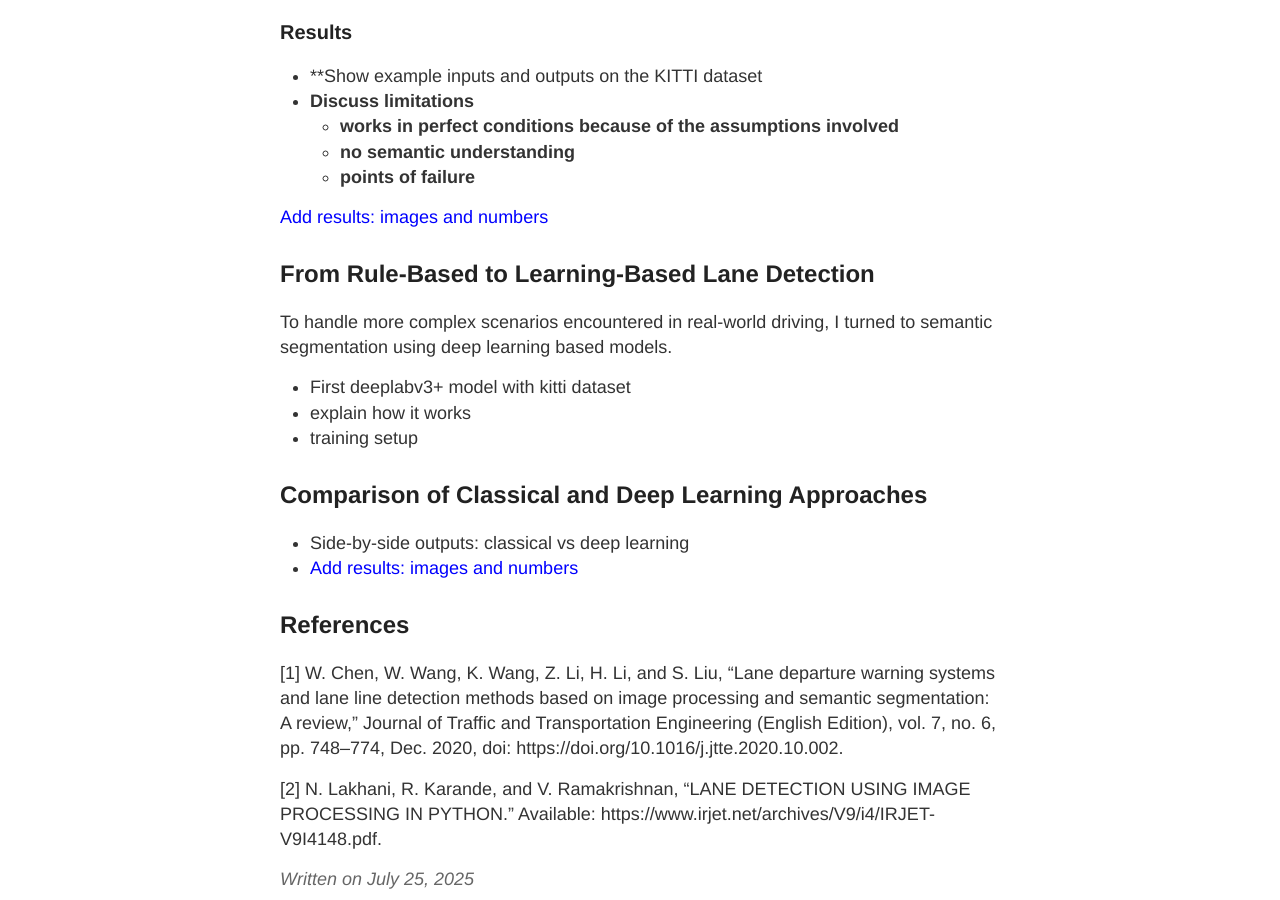
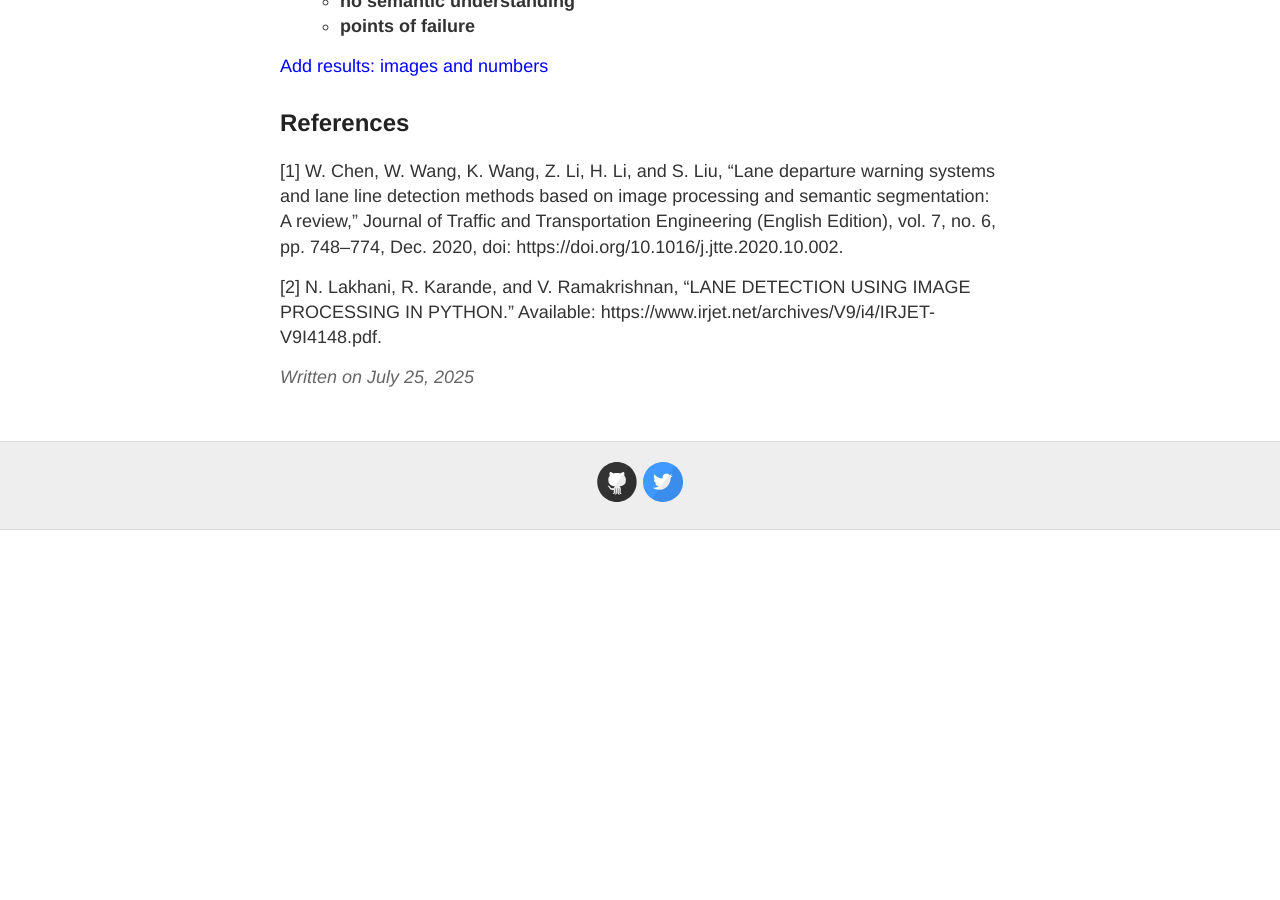
Before and after one commit to HitaishiD/HitaishiD.github.io, a Jekyll site: the page built from _posts/2025-07-25-Lane_Segmentation-1_Classical_Method.md, in a window 1280 px wide and 900 px high, scrolled down 5156 px. Built offline with Jekyll 4.4.1, drawn with Linux system fonts in a browser that asks for light colours; after the commit the page ends 5686 px from its top, so only the background shows below that.

Commit message:
change layout

```diff
--- a/_posts/2025-07-25-Lane_Segmentation-1_Classical_Method.md
+++ b/_posts/2025-07-25-Lane_Segmentation-1_Classical_Method.md
@@ -74,7 +74,7 @@ The classical method is outlined as follows:
 
 8. **Hough transform:** Hough transform is a technique used to detect straight lines in an image, even in noisy environments. Edge detection pre-processing is recommended. This method requires a threshold: it keeps track of the intersection between curves of every point in the image. If the number of intersections is above the threshold, then it declares it as a line with the parameters of the intersection point.
 <div align="center">
-	<img src="{{ site.baseurl }}/images/lane-segmentation/7-hough-transform.png" alt="Input image">
+	<img src="{{ site.baseurl }}/images/lane-segmentation/7-hough_transform.png" alt="Input image">
 </div>
 
 9. **Left and right lane boundaries:** Since several lines are detected from the Hough transform stage, the leftmost and rightmost lines are chosen as the lane boundaries based on their x-coordinates.
@@ -97,19 +97,6 @@ The classical method is outlined as follows:
 
 <span style="color: rgb(0, 0, 255);">Add results: images and numbers</span>
 
-## From Rule-Based to Learning-Based Lane Detection
-
-To handle more complex scenarios encountered in real-world driving, I turned to semantic segmentation using deep learning based models.
-
-* First deeplabv3+ model with kitti dataset
-* explain how it works
-* training setup
-
-## Comparison of Classical and Deep Learning Approaches
-
-* Side-by-side outputs: classical vs deep learning
-* <span style="color: rgb(0, 0, 255);">Add results: images and numbers</span>
-
 
 ## References
 
```
